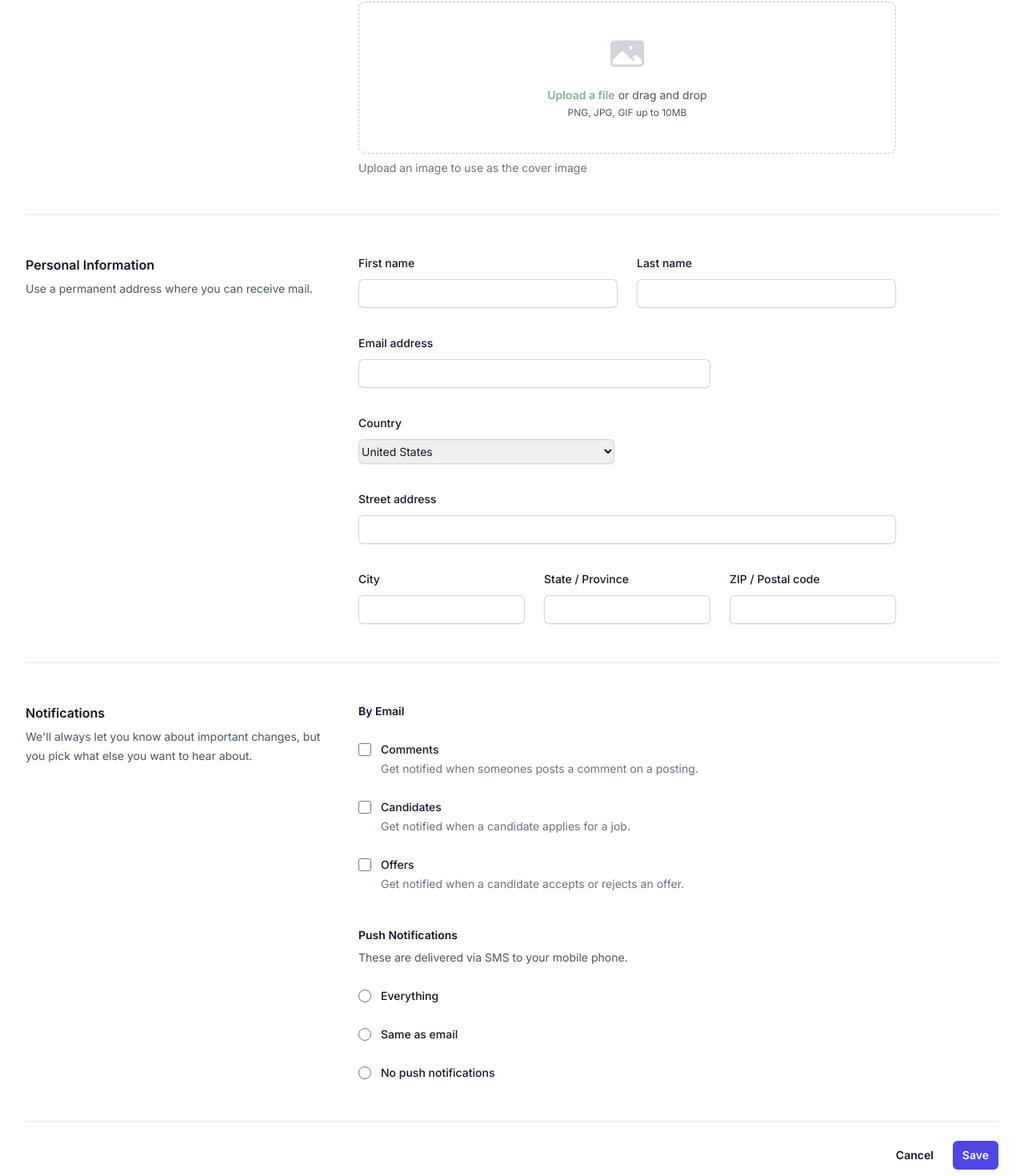
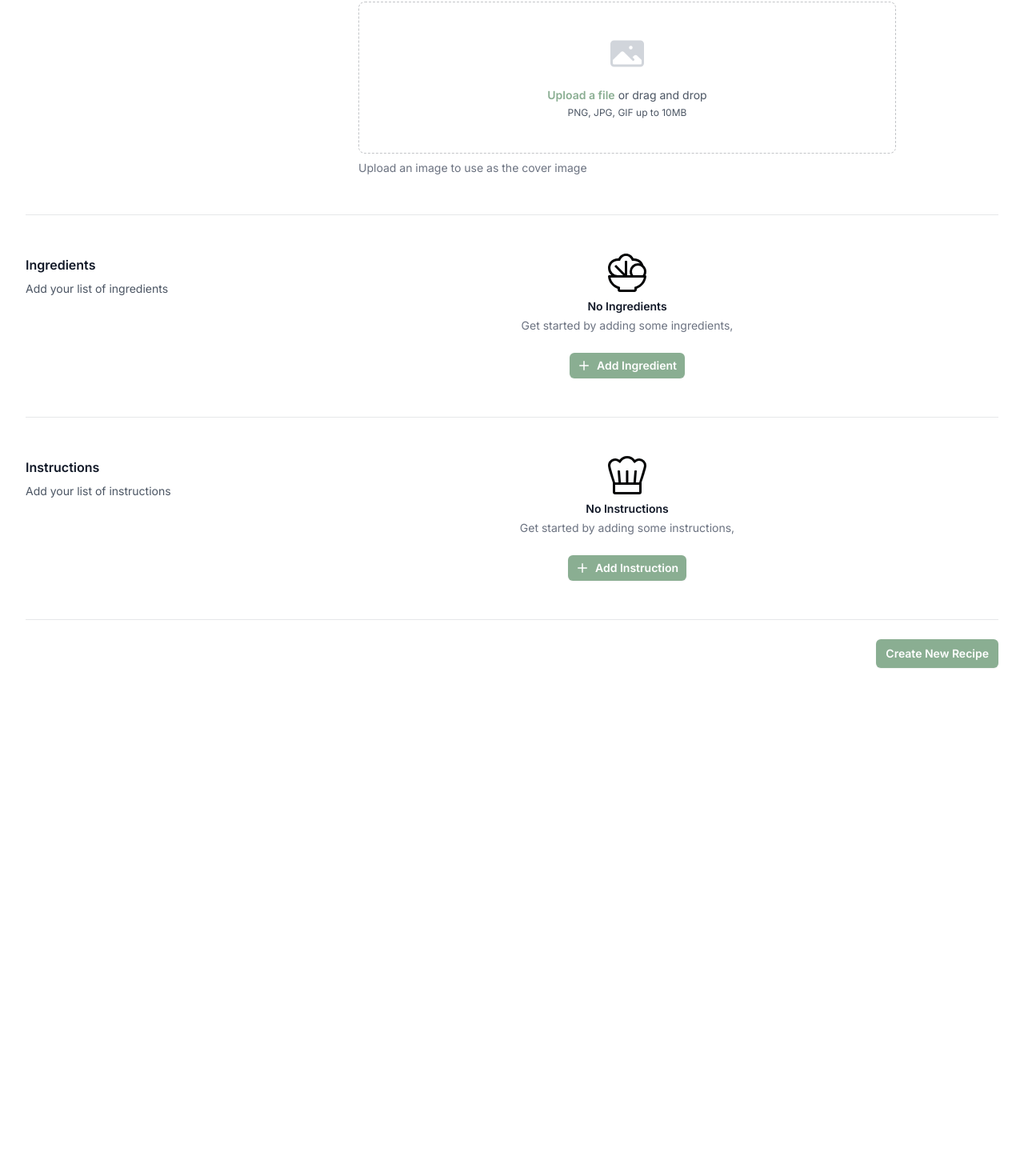
Before and after one commit to adunham95/recipie-basket, a Next.js app: page /recipes/new in a window 1280 px wide. Shown: the part 359-1829 px from the top of the page at 80% size. After the commit the page ends 1210 px from the top, so only its background shows below. Built offline with nearby package versions, Linux system fonts and the light colour scheme; no server answers.

Commit message:
Added palceholder states

```diff
--- a/components/form/newRecipe.tsx
+++ b/components/form/newRecipe.tsx
@@ -4,6 +4,7 @@ import FieldSet from '../formElements/fieldSet';
 import TextInput from '../inputs/text-input';
 import TextArea from '../inputs/text-area';
 import CoverImageUpload from '../inputs/cover-image-upload';
+import { Button } from '../button/button';
 
 interface INewRecipeProps {
   onSave?: () => void;
@@ -44,317 +45,75 @@ const NewRecipe = (props: INewRecipeProps) => {
           />
         </FieldSet>
 
-        <div className="grid grid-cols-1 gap-x-8 gap-y-10 border-b border-gray-900/10 pb-12 md:grid-cols-3">
-          <div>
-            <h2 className="text-base font-semibold leading-7 text-gray-900">
-              Personal Information
-            </h2>
-            <p className="mt-1 text-sm leading-6 text-gray-600">
-              Use a permanent address where you can receive mail.
+        <FieldSet title="Ingredients" subTitle="Add your list of ingredients">
+          <div className="text-center col-span-full">
+            <svg
+              xmlns="http://www.w3.org/2000/svg"
+              className="mx-auto h-12 w-12 text-gray-400"
+              viewBox="0 0 512 512"
+              stroke="currentColor"
+            >
+              <path d="M495.82 288h5A110.13 110.13 0 0 0 512 240c0-33.16-14.77-62.69-37.75-83.21C459 103.33 410.38 64 352 64c-3.63 0-7.05.77-10.61 1.07C323.6 26.74 285 0 240 0s-83.6 26.74-101.39 65.07c-3.56-.3-7-1.07-10.61-1.07A128 128 0 0 0 0 192c0 38.58 17.43 72.66 44.52 96H16.18C7 288-.74 295.72.06 304.84 6.7 381.21 58.18 444.23 128 468.69V480a32.16 32.16 0 0 0 32.21 32h192.25c17.7 0 31.54-14.33 31.54-32v-11.51c69.49-24.62 121.32-87.49 127.94-163.65.8-9.12-6.94-16.84-16.12-16.84zM480 240a78.45 78.45 0 0 1-16.71 48H336.71A78.51 78.51 0 0 1 320 240a80 80 0 0 1 160 0zM32 192c0-35.13 23-104.78 128-96 27.87-63.73 65.28-64 80-64 14.18 0 52 0 80 64 35.07-2.93 76.19-1.1 106 35.35a110.79 110.79 0 0 0-26-3.35 112.12 112.12 0 0 0-112 112 110.27 110.27 0 0 0 11.09 48H256V104a8 8 0 0 0-8-8h-16a8 8 0 0 0-8 8v161.37l-111-111a8 8 0 0 0-11.31 0l-11.35 11.29a8 8 0 0 0 0 11.31l111 111H128A96.11 96.11 0 0 1 32 192zm341.79 246.34L352 445.89V480H160v-34l-21.23-7.51C85.11 419.7 45.74 374.27 34.59 320h442.82c-11.12 54.07-50.27 99.43-103.62 118.34z" />
+            </svg>
+            <h3 className="mt-2 text-sm font-semibold text-gray-900">
+              No Ingredients
+            </h3>
+            <p className="mt-1 text-sm text-gray-500">
+              Get started by adding some ingredients,
             </p>
-          </div>
-
-          <div className="grid max-w-2xl grid-cols-1 gap-x-6 gap-y-8 sm:grid-cols-6 md:col-span-2">
-            <div className="sm:col-span-3">
-              <label
-                htmlFor="first-name"
-                className="block text-sm font-medium leading-6 text-gray-900"
-              >
-                First name
-              </label>
-              <div className="mt-2">
-                <input
-                  type="text"
-                  name="first-name"
-                  id="first-name"
-                  autoComplete="given-name"
-                  className="block w-full rounded-md border-0 py-1.5 text-gray-900 shadow-sm ring-1 ring-inset ring-gray-300 placeholder:text-gray-400 focus:ring-2 focus:ring-inset focus:ring-indigo-600 sm:text-sm sm:leading-6"
-                />
-              </div>
-            </div>
-
-            <div className="sm:col-span-3">
-              <label
-                htmlFor="last-name"
-                className="block text-sm font-medium leading-6 text-gray-900"
-              >
-                Last name
-              </label>
-              <div className="mt-2">
-                <input
-                  type="text"
-                  name="last-name"
-                  id="last-name"
-                  autoComplete="family-name"
-                  className="block w-full rounded-md border-0 py-1.5 text-gray-900 shadow-sm ring-1 ring-inset ring-gray-300 placeholder:text-gray-400 focus:ring-2 focus:ring-inset focus:ring-indigo-600 sm:text-sm sm:leading-6"
-                />
-              </div>
-            </div>
-
-            <div className="sm:col-span-4">
-              <label
-                htmlFor="email"
-                className="block text-sm font-medium leading-6 text-gray-900"
-              >
-                Email address
-              </label>
-              <div className="mt-2">
-                <input
-                  id="email"
-                  name="email"
-                  type="email"
-                  autoComplete="email"
-                  className="block w-full rounded-md border-0 py-1.5 text-gray-900 shadow-sm ring-1 ring-inset ring-gray-300 placeholder:text-gray-400 focus:ring-2 focus:ring-inset focus:ring-indigo-600 sm:text-sm sm:leading-6"
-                />
-              </div>
-            </div>
-
-            <div className="sm:col-span-3">
-              <label
-                htmlFor="country"
-                className="block text-sm font-medium leading-6 text-gray-900"
-              >
-                Country
-              </label>
-              <div className="mt-2">
-                <select
-                  id="country"
-                  name="country"
-                  autoComplete="country-name"
-                  className="block w-full rounded-md border-0 py-1.5 text-gray-900 shadow-sm ring-1 ring-inset ring-gray-300 focus:ring-2 focus:ring-inset focus:ring-indigo-600 sm:max-w-xs sm:text-sm sm:leading-6"
+            <div className="mt-6">
+              <Button className="inline-flex items-center">
+                <svg
+                  className="-ml-0.5 mr-1.5 h-5 w-5"
+                  viewBox="0 0 20 20"
+                  fill="currentColor"
+                  aria-hidden="true"
                 >
-                  <option>United States</option>
-                  <option>Canada</option>
-                  <option>Mexico</option>
-                </select>
-              </div>
-            </div>
-
-            <div className="col-span-full">
-              <label
-                htmlFor="street-address"
-                className="block text-sm font-medium leading-6 text-gray-900"
-              >
-                Street address
-              </label>
-              <div className="mt-2">
-                <input
-                  type="text"
-                  name="street-address"
-                  id="street-address"
-                  autoComplete="street-address"
-                  className="block w-full rounded-md border-0 py-1.5 text-gray-900 shadow-sm ring-1 ring-inset ring-gray-300 placeholder:text-gray-400 focus:ring-2 focus:ring-inset focus:ring-indigo-600 sm:text-sm sm:leading-6"
-                />
-              </div>
-            </div>
-
-            <div className="sm:col-span-2 sm:col-start-1">
-              <label
-                htmlFor="city"
-                className="block text-sm font-medium leading-6 text-gray-900"
-              >
-                City
-              </label>
-              <div className="mt-2">
-                <input
-                  type="text"
-                  name="city"
-                  id="city"
-                  autoComplete="address-level2"
-                  className="block w-full rounded-md border-0 py-1.5 text-gray-900 shadow-sm ring-1 ring-inset ring-gray-300 placeholder:text-gray-400 focus:ring-2 focus:ring-inset focus:ring-indigo-600 sm:text-sm sm:leading-6"
-                />
-              </div>
-            </div>
-
-            <div className="sm:col-span-2">
-              <label
-                htmlFor="region"
-                className="block text-sm font-medium leading-6 text-gray-900"
-              >
-                State / Province
-              </label>
-              <div className="mt-2">
-                <input
-                  type="text"
-                  name="region"
-                  id="region"
-                  autoComplete="address-level1"
-                  className="block w-full rounded-md border-0 py-1.5 text-gray-900 shadow-sm ring-1 ring-inset ring-gray-300 placeholder:text-gray-400 focus:ring-2 focus:ring-inset focus:ring-indigo-600 sm:text-sm sm:leading-6"
-                />
-              </div>
-            </div>
-
-            <div className="sm:col-span-2">
-              <label
-                htmlFor="postal-code"
-                className="block text-sm font-medium leading-6 text-gray-900"
-              >
-                ZIP / Postal code
-              </label>
-              <div className="mt-2">
-                <input
-                  type="text"
-                  name="postal-code"
-                  id="postal-code"
-                  autoComplete="postal-code"
-                  className="block w-full rounded-md border-0 py-1.5 text-gray-900 shadow-sm ring-1 ring-inset ring-gray-300 placeholder:text-gray-400 focus:ring-2 focus:ring-inset focus:ring-indigo-600 sm:text-sm sm:leading-6"
-                />
-              </div>
+                  <path d="M10.75 4.75a.75.75 0 00-1.5 0v4.5h-4.5a.75.75 0 000 1.5h4.5v4.5a.75.75 0 001.5 0v-4.5h4.5a.75.75 0 000-1.5h-4.5v-4.5z" />
+                </svg>
+                Add Ingredient
+              </Button>
             </div>
           </div>
-        </div>
+        </FieldSet>
 
-        <div className="grid grid-cols-1 gap-x-8 gap-y-10 border-b border-gray-900/10 pb-12 md:grid-cols-3">
-          <div>
-            <h2 className="text-base font-semibold leading-7 text-gray-900">
-              Notifications
-            </h2>
-            <p className="mt-1 text-sm leading-6 text-gray-600">
-              We&apos;ll always let you know about important changes, but you
-              pick what else you want to hear about.
+        <FieldSet title="Instructions" subTitle="Add your list of instructions">
+          <div className="text-center col-span-full">
+            <svg
+              xmlns="http://www.w3.org/2000/svg"
+              className="mx-auto h-12 w-12 text-gray-400"
+              viewBox="0 0 512 512"
+              stroke="currentColor"
+            >
+              <path d="M416 32a95.17 95.17 0 0 0-57.73 19.74C334.93 20.5 298 0 256 0s-78.93 20.5-102.27 51.74A95.56 95.56 0 0 0 0 128c0 41.74 64 224 64 224v128a32 32 0 0 0 32 32h320a32 32 0 0 0 32-32V352s64-182.26 64-224a96 96 0 0 0-96-96zm0 448H96v-96h320zm0-128h-44.09L384 201.25a8 8 0 0 0-7.33-8.61l-16-1.28h-.65a8 8 0 0 0-8 7.37L339.8 352h-68.46V200a8 8 0 0 0-8-8h-16a8 8 0 0 0-8 8v152H172.2l-12.27-153.3a8 8 0 0 0-8-7.37h-.65l-16 1.28a8 8 0 0 0-7.33 8.61L140.09 352H96S32 150.7 32 128a64.07 64.07 0 0 1 64-64 63.22 63.22 0 0 1 38.39 13.24l25.68 19.48 19.3-25.83C197.83 46.18 225.77 32 256 32s58.17 14.18 76.63 38.89l19.3 25.83 25.68-19.48A63.22 63.22 0 0 1 416 64a64.07 64.07 0 0 1 64 64c0 22.7-64 224-64 224z" />
+            </svg>
+            <h3 className="mt-2 text-sm font-semibold text-gray-900">
+              No Instructions
+            </h3>
+            <p className="mt-1 text-sm text-gray-500">
+              Get started by adding some instructions,
             </p>
+            <div className="mt-6">
+              <Button className="inline-flex items-center">
+                <svg
+                  className="-ml-0.5 mr-1.5 h-5 w-5"
+                  viewBox="0 0 20 20"
+                  fill="currentColor"
+                  aria-hidden="true"
+                >
+                  <path d="M10.75 4.75a.75.75 0 00-1.5 0v4.5h-4.5a.75.75 0 000 1.5h4.5v4.5a.75.75 0 001.5 0v-4.5h4.5a.75.75 0 000-1.5h-4.5v-4.5z" />
+                </svg>
+                Add Instruction
+              </Button>
+            </div>
           </div>
-
-          <div className="max-w-2xl space-y-10 md:col-span-2">
-            <fieldset>
-              <legend className="text-sm font-semibold leading-6 text-gray-900">
-                By Email
-              </legend>
-              <div className="mt-6 space-y-6">
-                <div className="relative flex gap-x-3">
-                  <div className="flex h-6 items-center">
-                    <input
-                      id="comments"
-                      name="comments"
-                      type="checkbox"
-                      className="h-4 w-4 rounded border-gray-300 text-indigo-600 focus:ring-indigo-600"
-                    />
-                  </div>
-                  <div className="text-sm leading-6">
-                    <label
-                      htmlFor="comments"
-                      className="font-medium text-gray-900"
-                    >
-                      Comments
-                    </label>
-                    <p className="text-gray-500">
-                      Get notified when someones posts a comment on a posting.
-                    </p>
-                  </div>
-                </div>
-                <div className="relative flex gap-x-3">
-                  <div className="flex h-6 items-center">
-                    <input
-                      id="candidates"
-                      name="candidates"
-                      type="checkbox"
-                      className="h-4 w-4 rounded border-gray-300 text-indigo-600 focus:ring-indigo-600"
-                    />
-                  </div>
-                  <div className="text-sm leading-6">
-                    <label
-                      htmlFor="candidates"
-                      className="font-medium text-gray-900"
-                    >
-                      Candidates
-                    </label>
-                    <p className="text-gray-500">
-                      Get notified when a candidate applies for a job.
-                    </p>
-                  </div>
-                </div>
-                <div className="relative flex gap-x-3">
-                  <div className="flex h-6 items-center">
-                    <input
-                      id="offers"
-                      name="offers"
-                      type="checkbox"
-                      className="h-4 w-4 rounded border-gray-300 text-indigo-600 focus:ring-indigo-600"
-                    />
-                  </div>
-                  <div className="text-sm leading-6">
-                    <label
-                      htmlFor="offers"
-                      className="font-medium text-gray-900"
-                    >
-                      Offers
-                    </label>
-                    <p className="text-gray-500">
-                      Get notified when a candidate accepts or rejects an offer.
-                    </p>
-                  </div>
-                </div>
-              </div>
-            </fieldset>
-            <fieldset>
-              <legend className="text-sm font-semibold leading-6 text-gray-900">
-                Push Notifications
-              </legend>
-              <p className="mt-1 text-sm leading-6 text-gray-600">
-                These are delivered via SMS to your mobile phone.
-              </p>
-              <div className="mt-6 space-y-6">
-                <div className="flex items-center gap-x-3">
-                  <input
-                    id="push-everything"
-                    name="push-notifications"
-                    type="radio"
-                    className="h-4 w-4 border-gray-300 text-indigo-600 focus:ring-indigo-600"
-                  />
-                  <label
-                    htmlFor="push-everything"
-                    className="block text-sm font-medium leading-6 text-gray-900"
-                  >
-                    Everything
-                  </label>
-                </div>
-                <div className="flex items-center gap-x-3">
-                  <input
-                    id="push-email"
-                    name="push-notifications"
-                    type="radio"
-                    className="h-4 w-4 border-gray-300 text-indigo-600 focus:ring-indigo-600"
-                  />
-                  <label
-                    htmlFor="push-email"
-                    className="block text-sm font-medium leading-6 text-gray-900"
-                  >
-                    Same as email
-                  </label>
-                </div>
-                <div className="flex items-center gap-x-3">
-                  <input
-                    id="push-nothing"
-                    name="push-notifications"
-                    type="radio"
-                    className="h-4 w-4 border-gray-300 text-indigo-600 focus:ring-indigo-600"
-                  />
-                  <label
-                    htmlFor="push-nothing"
-                    className="block text-sm font-medium leading-6 text-gray-900"
-                  >
-                    No push notifications
-                  </label>
-                </div>
-              </div>
-            </fieldset>
-          </div>
-        </div>
+        </FieldSet>
       </div>
 
       <div className="mt-6 flex items-center justify-end gap-x-6">
-        <button
-          type="button"
-          className="text-sm font-semibold leading-6 text-gray-900"
-        >
-          Cancel
-        </button>
-        <button
-          type="submit"
-          className="rounded-md bg-indigo-600 px-3 py-2 text-sm font-semibold text-white shadow-sm hover:bg-indigo-500 focus-visible:outline focus-visible:outline-2 focus-visible:outline-offset-2 focus-visible:outline-indigo-600"
-        >
-          Save
-        </button>
+        <Button type="submit" size="lg">
+          Create New Recipe
+        </Button>
       </div>
     </form>
   );
```
